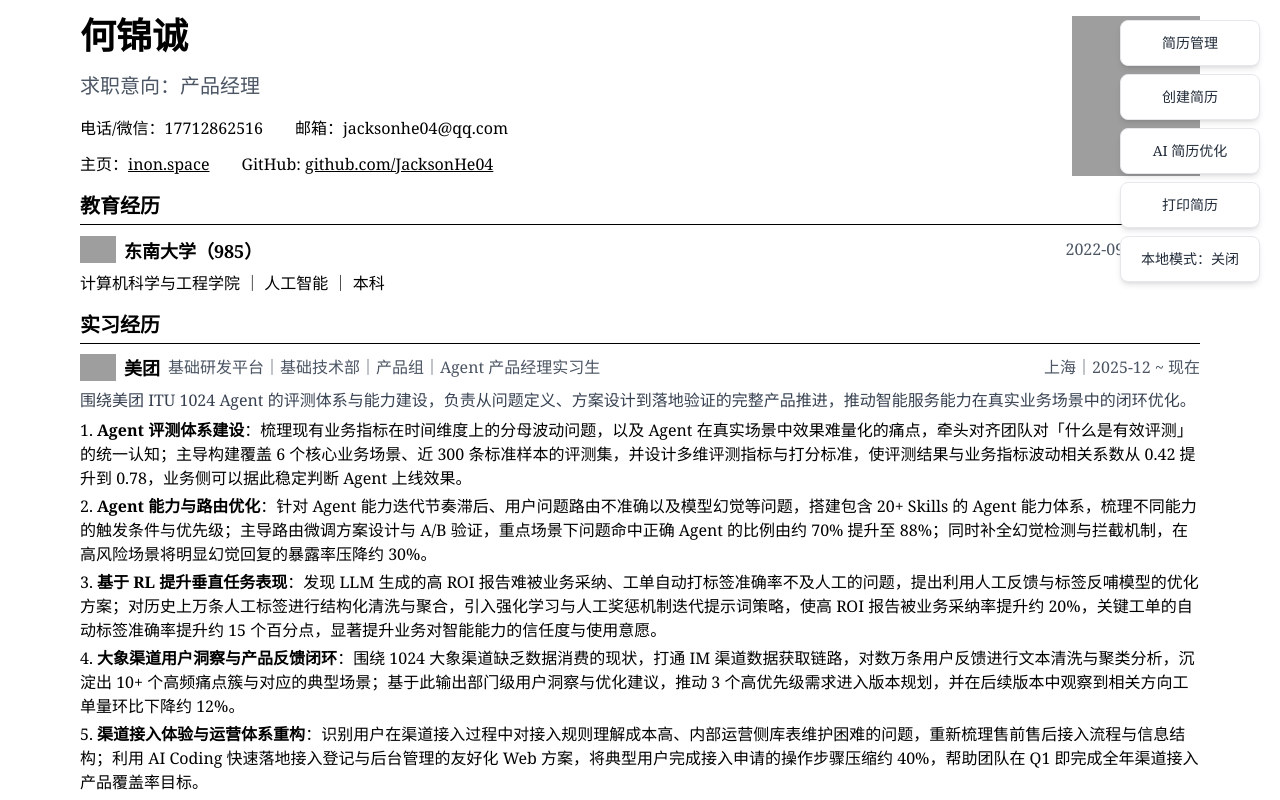
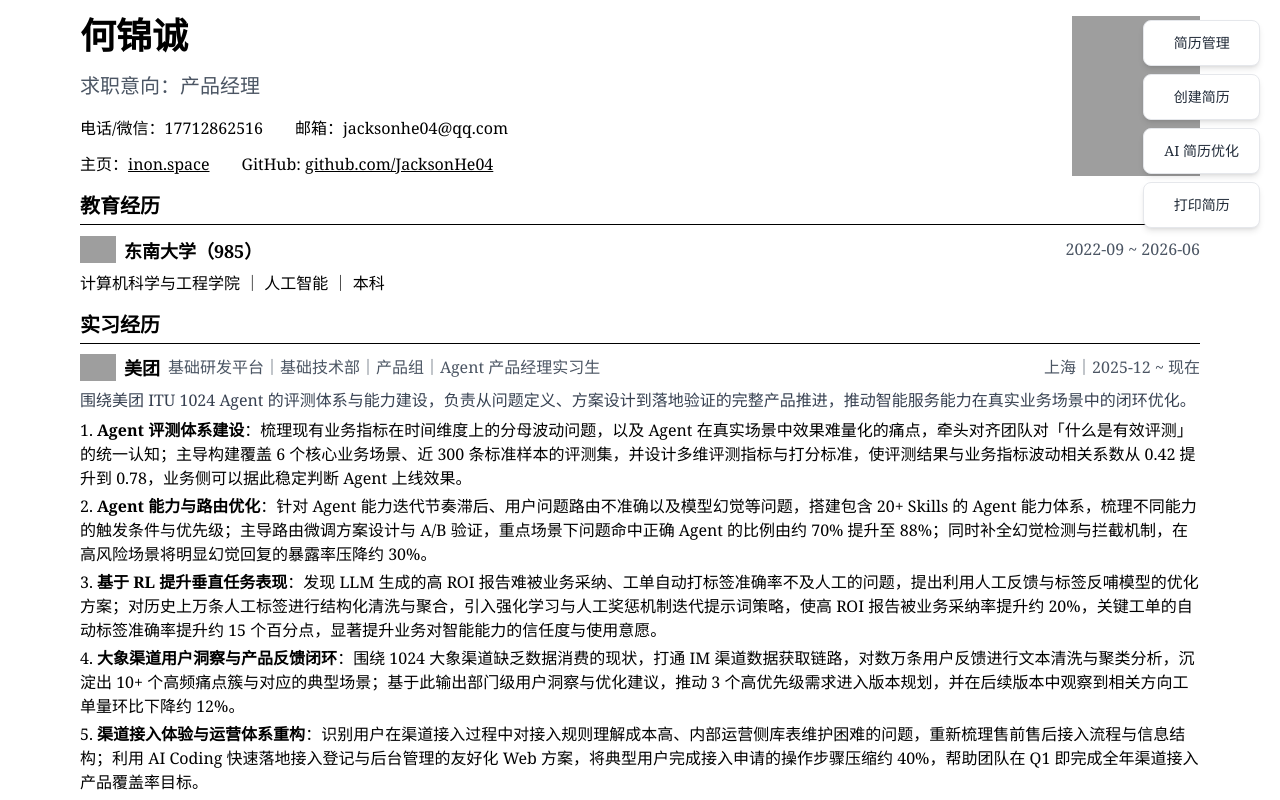
Before and after one commit to JacksonHe04/next-quick-resume, a Next.js app: page / in a window 1280 px wide. Shown: the top 800 px of the page. Built offline with nearby package versions, Linux system fonts and the light colour scheme; grey boxes are pictures that could not be loaded.

Commit message:
refactor: 移除本地模式相关代码以简化逻辑

```diff
--- a/app/page.tsx
+++ b/app/page.tsx
@@ -1,6 +1,6 @@
 'use client'
 
-import { useState, useEffect } from 'react'
+import { useState} from 'react'
 import Header from '@/components/Header'
 import Education from '@/components/Education'
 import Skills from '@/components/Skills'
@@ -25,42 +25,6 @@ export default function Home() {
   const [showAiModal, setShowAiModal] = useState(false)
   const [refreshKey, setRefreshKey] = useState(0)
   const [localMode, setLocalMode] = useState(false)
-
-  // 从localStorage加载本地模式状态，并设置对应的简历数据
-  useEffect(() => {
-    const savedLocalMode = localStorage.getItem('localMode')
-    const isLocalMode = savedLocalMode === 'true'
-    setLocalMode(isLocalMode)
-
-    // 根据本地模式状态设置初始简历数据
-    if (isLocalMode) {
-      // 动态导入本地数据，仅在本地模式且文件存在时使用
-      import('@/data_local/this.json')
-        .then((module) => {
-          localResumeData = module.default
-          setCurrentResumeData(localResumeData)
-        })
-        .catch((error) => {
-          // 本地文件不存在或导入失败时使用默认数据
-          console.warn('本地简历数据文件不存在或导入失败，使用默认数据:', error)
-          setCurrentResumeData(defaultResumeData)
-          // 自动切换到非本地模式
-          localStorage.setItem('localMode', 'false')
-          setLocalMode(false)
-        })
-    } else {
-      setCurrentResumeData(defaultResumeData)
-    }
-  }, [])
-
-  // 保存本地模式状态到localStorage
-  const toggleLocalMode = () => {
-    const newLocalMode = !localMode
-    setLocalMode(newLocalMode)
-    localStorage.setItem('localMode', newLocalMode.toString())
-    // 刷新页面以应用新的数据源
-    window.location.reload()
-  }
 
   /**
    * 关闭所有弹窗
@@ -147,16 +111,6 @@ export default function Home() {
           >
             打印简历
           </button>
-          <button
-            onClick={toggleLocalMode}
-            className={`px-5 py-3 text-sm font-medium cursor-pointer shadow-md hover:shadow-lg hover:-translate-y-0.5 transition-all duration-200 border rounded-lg ${
-              localMode
-                ? 'bg-blue-500 text-white border-blue-600'
-                : 'bg-white text-gray-800 border-gray-200'
-            }`}
-          >
-            本地模式：{localMode ? '开启' : '关闭'}
-          </button>
         </div>
       </div>
 
```
